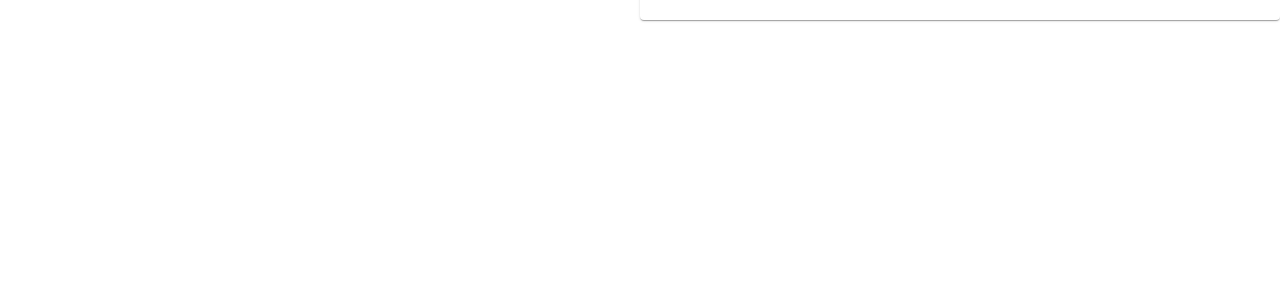
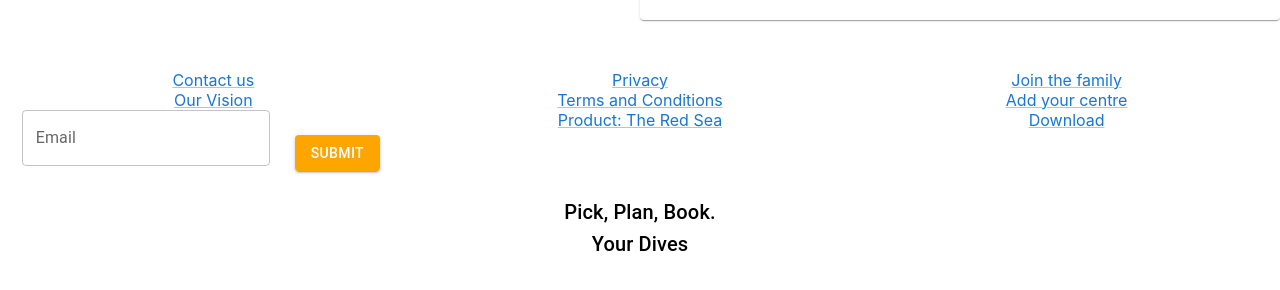
Before and after one commit to Ollie-Judge/amack, a JavaScript app: page / in a window 1280 px wide. Shown: the part 3998-4288 px from the top of the page. Before the commit the page ends 4068 px from the top, so only its background shows below. Built offline with nearby package versions, Linux system fonts and the light colour scheme; the HTML template or start-up script is replaced by a standard one.

Commit message:
added footer

```diff
--- a/src/App.js
+++ b/src/App.js
@@ -9,6 +9,7 @@ import FishLeft from "./components/fishLeft";
 import Reviews from "./components/reviews";
 import FishCentre from "./components/fishCentre";
 import Contact from "./components/contact";
+import Footer from "./components/footer";
 
 function App() {
   return (
@@ -23,6 +24,7 @@ function App() {
       <Reviews />
       <FishCentre />
       <Contact />
+      <Footer />
     </div>
   );
 }
--- a/src/components/footer.js
+++ b/src/components/footer.js
@@ -0,0 +1,66 @@
+import "../style/footer.css";
+import { Grid, Link, TextField, Typography, Button } from "@mui/material";
+
+function Footer() {
+  return (
+    <div className="App">
+      <Grid container style={{ margin: "50px auto" }}>
+        <Grid item xs={12} md={4}>
+          <Grid item xs={12} className="footerItem">
+            <Link href="#Contact">Contact us</Link>
+          </Grid>
+          <Grid item xs={12} className="footerItem">
+            <Link href="#Contact">Our Vision</Link>
+          </Grid>
+          <Grid item xs={12} className="footerItem">
+            <TextField
+              id="outlined-basic"
+              label="Email"
+              variant="outlined"
+            ></TextField>
+            <Button
+              variant="contained"
+              style={{
+                backgroundColor: "orange",
+                color: "white",
+                margin: "25px",
+              }}
+            >
+              Submit
+            </Button>
+          </Grid>
+        </Grid>
+        <Grid item xs={12} md={4}>
+          <Grid item xs={12} className="footerItem">
+            <Link href="#Contact">Privacy</Link>
+          </Grid>
+          <Grid item xs={12} className="footerItem">
+            <Link href="#Contact">Terms and Conditions</Link>
+          </Grid>
+          <Grid item xs={12} className="footerItem">
+            <Link href="#Contact">Product: The Red Sea</Link>
+          </Grid>
+        </Grid>
+        <Grid item xs={12} md={4}>
+          <Grid item xs={12} className="footerItem">
+            <Link href="#Contact">Join the family</Link>
+          </Grid>
+          <Grid item xs={12} className="footerItem">
+            <Link href="#Contact">Add your centre</Link>
+          </Grid>
+          <Grid item xs={12} className="footerItem">
+            <Link href="#Contact">Download</Link>
+          </Grid>
+        </Grid>
+        <Grid item xs={12} className="footerItem">
+          <Typography variant="h6">Pick, Plan, Book.</Typography>
+        </Grid>
+        <Grid item xs={12} className="footerItem">
+          <Typography variant="h6">Your Dives</Typography>
+        </Grid>
+      </Grid>
+    </div>
+  );
+}
+
+export default Footer;
--- /dev/null
+++ b/src/style/footer.css
@@ -0,0 +1,3 @@
+.footerItem {
+  margin: "25px auto";
+}
```
